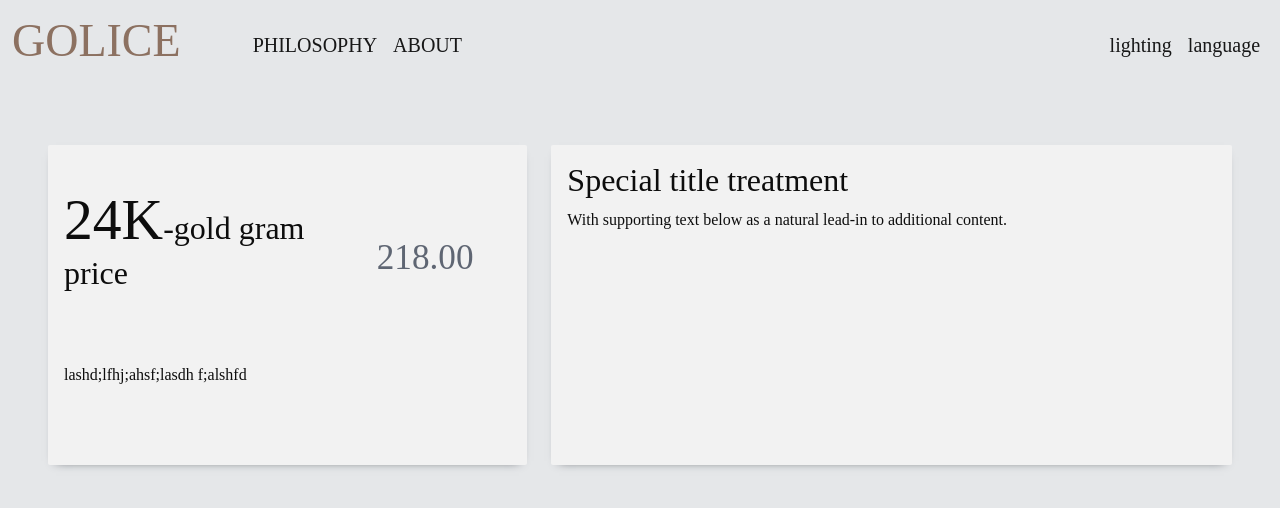
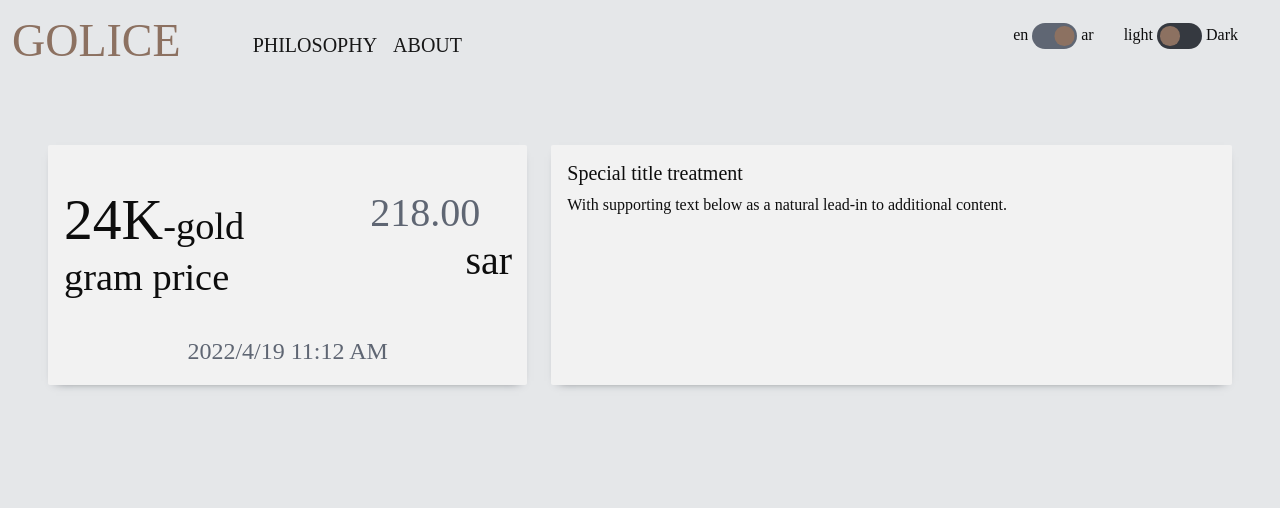
Before and after one commit to 0damy/Golice-base, a plain HTML site: page loyout.html in a window 1280 px wide. Drawn offline with nearby package versions, Linux system fonts and the light colour scheme; a web font is replaced by a local one.

Commit message:
styled the first card

```diff
--- a/loyout.html
+++ b/loyout.html
@@ -38,15 +38,26 @@
                          </ul>
                     </div>
                     <div class="collapse navbar-collapse navbarSupportedContent">
-                         <ul class="navbar-nav ms-auto">
+                         <ul class="navbar-nav ms-auto switches">
                               <li>
                                    <hr>
                               </li>
                               <li>
-                                   <a href="#" class="nav-link active fs-5">lighting</a>
+                                   <p class="switch-label">en</p>
+                                   <label class="switch">
+                                        <input type="checkbox" checked>
+                                        <span class="slider round"></span>
+                                      </label>
+                                   <p class="switch-label">ar</p>
                               </li>
                               <li>
-                                   <a href="#" class="nav-link active fs-5">language</a>
+                                   <!-- <a href="#" class="nav-link active fs-5">language</a> -->
+                                   <p class="switch-label">light</p>
+                                   <label class="switch">
+                                        <input type="checkbox">
+                                        <span class="slider round"></span>
+                                      </label>
+                                   <p class="switch-label">Dark</p>
                               </li>
                          </ul>
                     </div>
@@ -57,10 +68,10 @@
           <div class="row d-flex justify-content-between" id="frst-row">
                <div class="col-md-5">
                  <div class="card cardUti">
-                   <div class="card-body row">
+                   <div class="card-body row frst-card">
                          <h2 class="card-title col pt-4"><span id="goldK">24K</span>-gold gram price</h2>
-                         <h3 class="col align-self-center col-5 text-center p-0" >218.00</h3>
-                         <p class="card-text">lashd;lfhj;ahsf;lasdh f;alshfd </p>
+                         <h3 class="col align-self-center col-5 text-center p-0 priceNum" >218.00 <span class="d-flex flex-row-reverse">sar</span></h3>
+                         <p class="card-text">2022/4/19 11:12 AM</p>
 
                    </div>
                  </div>
--- a/style.css
+++ b/style.css
@@ -1,3 +1,4 @@
+/* general page settings */
 body
 {
      background-color: #5f667328;
@@ -11,53 +12,160 @@ body, nav
 }
 
 /* Hide scrollbar for Chrome, Safari and Opera */
-.example::-webkit-scrollbar
+body::-webkit-scrollbar
 {
      display: none;
      width: 0 !important
 }
 
 /* Hide scrollbar for IE, Edge and Firefox */
-.example
+body
 {
      -ms-overflow-style: none;  /* IE and Edge */
      scrollbar-width: none;  /* Firefox */
 }
-
-
 #logo
 {
      font-size: 2.3em;
      color: #8c7161;
 }
+
+
+
+
+
+
+
+
+/* here I manepulate the lightinh and language switches */
+.switch-label
+{
+     margin: 0;
+}
+li p
+{
+     display: inline-block;
+}
+.switches li
+{
+     margin-bottom: 18px;
+     margin-right: 30px;
+}
+.switch {
+     vertical-align: middle;
+     position: relative;
+     display: inline-block;
+     width: 45px;
+     height: 25.5px;
+   }
+
+   .switch input {
+     opacity: 0;
+     width: 0;
+     height: 0;
+   }
+
+   .slider {
+     position: absolute;
+     cursor: pointer;
+     top: 0;
+     left: 0;
+     right: 0;
+     bottom: 0;
+     background-color: #353940;
+     -webkit-transition: .4s;
+     transition: .4s;
+   }
+
+   .slider:before {
+     position: absolute;
+     content: "";
+     height: 19.5px;
+     width: 19.5px;
+     left: 3px;
+     bottom: 3px;
+     background-color: #8c7161;
+     -webkit-transition: .4s;
+     transition: .4s;
+   }
+
+   input:checked + .slider {
+     background-color: #5f6673;
+   }
+
+   input:focus + .slider {
+     box-shadow: 0 0 1px #5f6673;
+   }
+
+   input:checked + .slider:before {
+     -webkit-transform: translateX(19.5px);
+     -ms-transform: translateX(19.5px);
+     transform: translateX(19.5px);
+
+   }
+
+   /* Rounded sliders */
+   .slider.round {
+     border-radius: 25.5px;
+   }
+
+   .slider.round:before {
+     border-radius: 50%;
+   }
+
+
+
+
+
+/* all cards settings */
 .cardUti
 {
      margin-top: 2em;
-     height: 20em;
+     height: 30vh;
      border: none ;
      border-radius: 2px;
      background-color: #f2f2f2;
      box-shadow:0px 4px 10px -8px #353940;
 
 }
-.card-title
+
+
+
+
+.frst-card .card-title
 {
      font-size: 2.0em;
      width:45%;
      display: inline-block;
      padding-right: 0;
 }
-h3
+.frst-card h3
 {
      vertical-align: middle;
      font-size: 2em;
-     color: #5f6673;
+     color: #353940;
+     font-family: 'Tomorrow', 'Markazi Text';
+}
+
+.priceNum span
+{
+     width: 100%;
+     color: #0d0d0d;
+     padding-right: 0.7rem;
 }
 #goldK
 {
      font-family: 'Sulphur', 'Markazi Text';
      font-size: 1.3em;
 
+}
+.frst-card p
+{
+     font-family: 'Sulphur', 'Markazi Text';
+     font-size: x-large;
+     margin: auto;
+     text-align: center;
+     color: #5f6673;
 }
 hr
 {
@@ -68,14 +176,14 @@ hr
     margin-bottom: 0.2em;
 }
 @media only screen and (min-width: 501px) {
-     .card-title
+     .frst-card .card-title
 {
      font-size: 2.4em;
      width:65%;
      display: inline-block;
      padding-right: 0;
 }
-h3
+.frst-card h3
 {
      vertical-align: middle;
      font-size: 2.5em;
@@ -88,45 +196,3 @@ h3
 
 }
 }
-@media only screen and (min-width: 767px) {
-     .card-title
-{
-     font-size: 1.7em;
-     width:65%;
-     display: inline-block;
-     padding-right: 0;
-}
-h3
-{
-     vertical-align: middle;
-     font-size: 1.8em;
-     color: #5f6673;
-}
-#goldK
-{
-     font-family: 'Sulphur', 'Markazi Text';
-     font-size: 1.3em;
-
-}
-}
-@media only screen and (min-width: 1024px) {
-     .card-title
-{
-     font-size: 2em;
-     width:65%;
-     display: inline-block;
-     padding-right: 0;
-}
-h3
-{
-     vertical-align: middle;
-     font-size: 2.2em;
-     color: #5f6673;
-}
-#goldK
-{
-     font-family: 'Sulphur', 'Markazi Text';
-     font-size: 1.8em;
-
-}
-}
```
Also changed, not shown: icons/sync.png (added).
